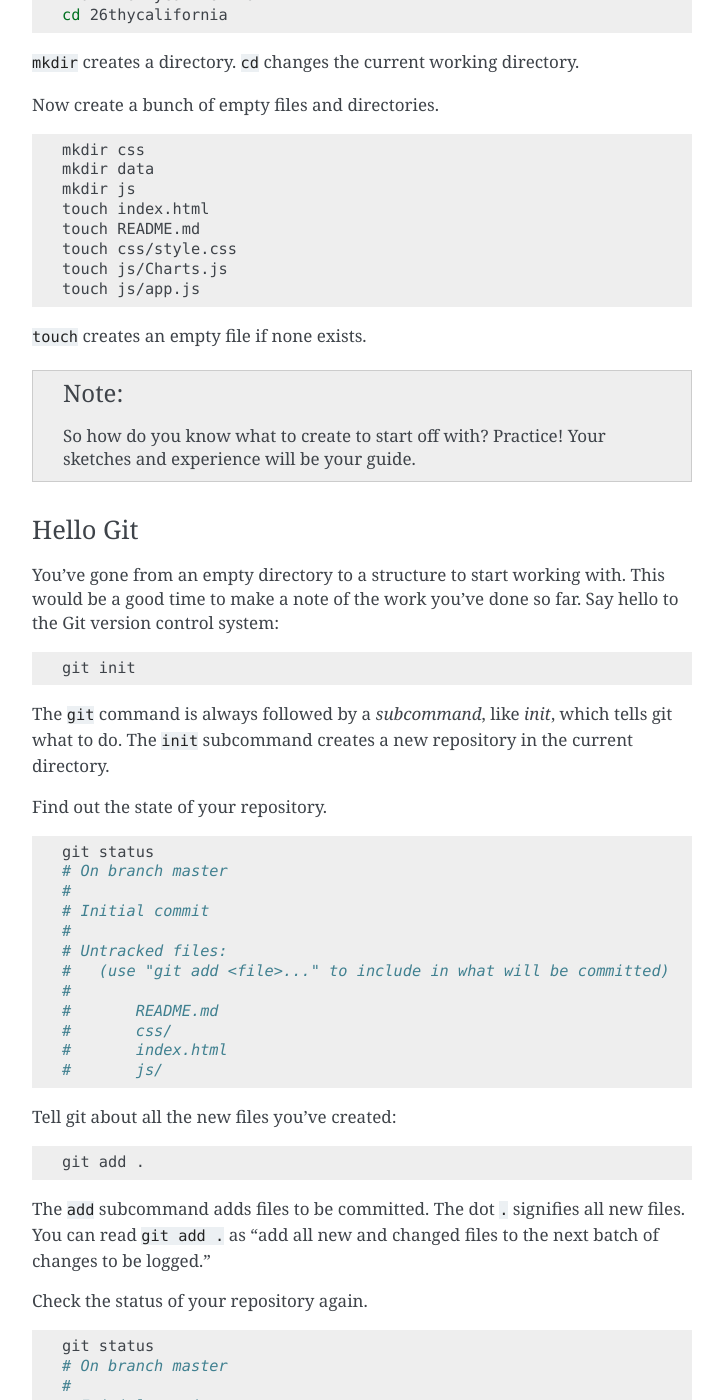
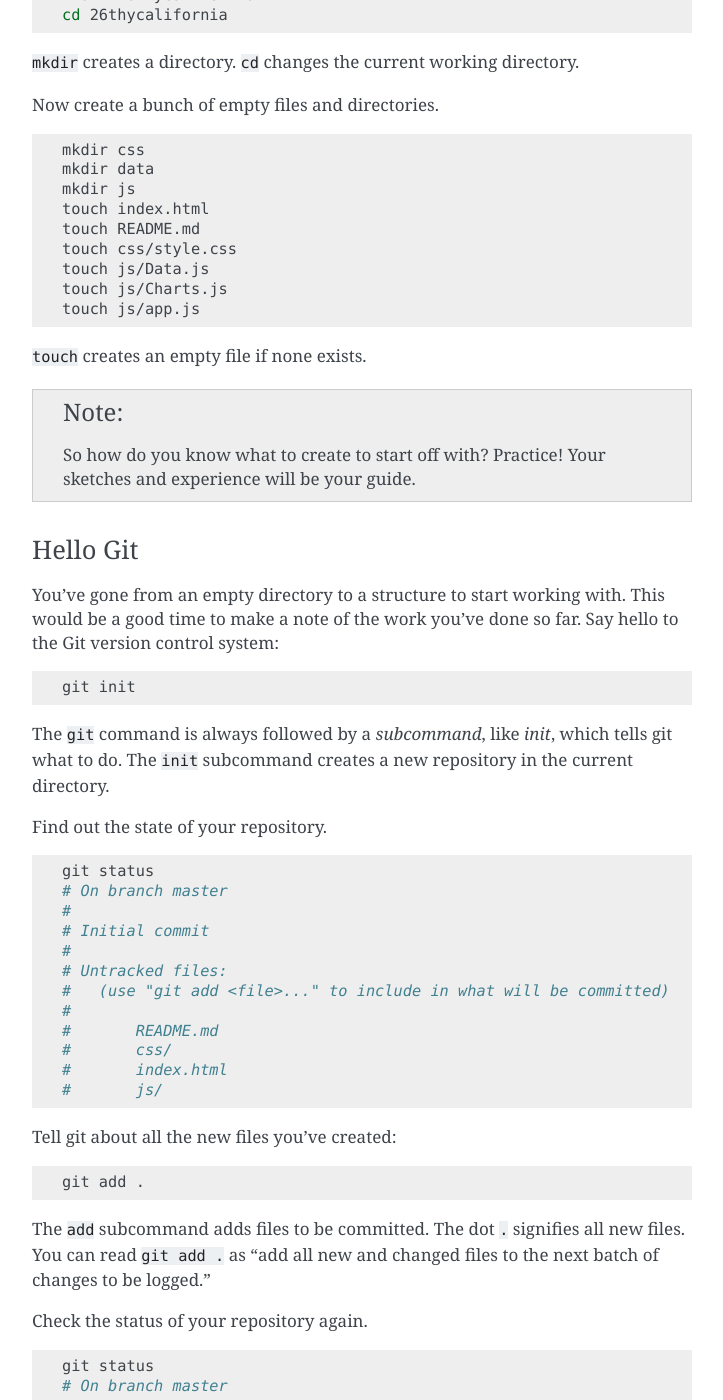
Before and after one commit to sc3/simple-news-apps, a Sphinx documentation site: the page built from docs/index.rst, in a window 1280 px wide and 1400 px high, scrolled down 6574 px. Shown: the whole window, without its empty margins (388-1111 px from the left). Built offline with Sphinx 7.4.7, drawn with Linux system fonts in a browser that asks for light colours; some of the changed text lies outside the part shown.

Commit message:
add Data.js to build to hold models and collections

```diff
--- a/docs/index.rst
+++ b/docs/index.rst
@@ -251,6 +251,7 @@
     touch index.html
     touch README.md
     touch css/style.css
+    touch js/Data.js
     touch js/Charts.js
     touch js/app.js
 
@@ -315,6 +316,7 @@
     #       new file:   README.md
     #       new file:   css/style.css
     #       new file:   index.html
+    #       new file:   js/Data.js
     #       new file:   js/Charts.js
     #       new file:   js/app.js
 
@@ -857,6 +859,7 @@
       <script src="//26thycalifornia/js/ChartView.js"></script>
 
       <!-- Aplicación -->
+      <script src="js/Data.js"></script>
       <script src="js/Charts.js"></script>
       <script src="js/app.js"></script>
 
```
